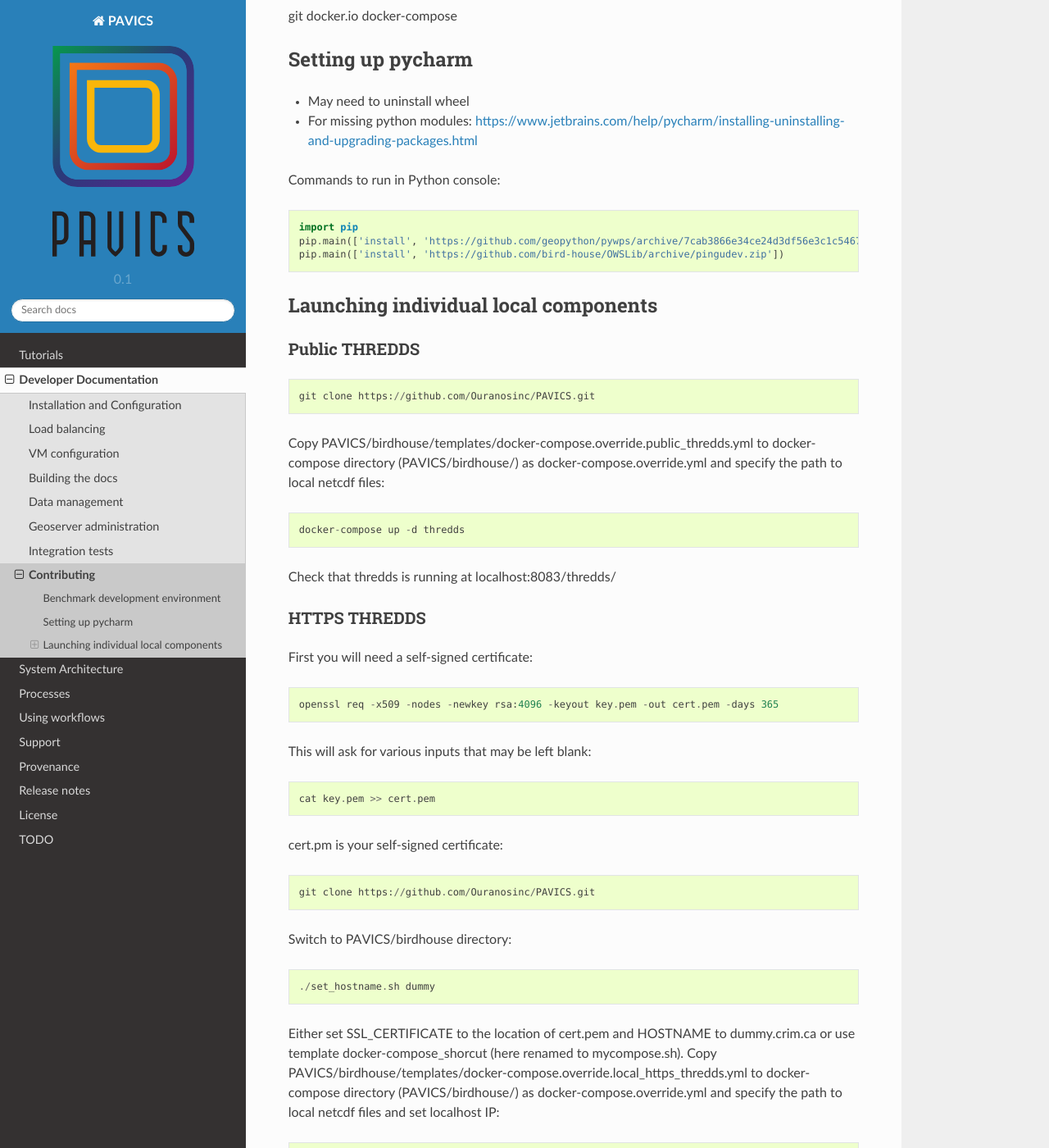
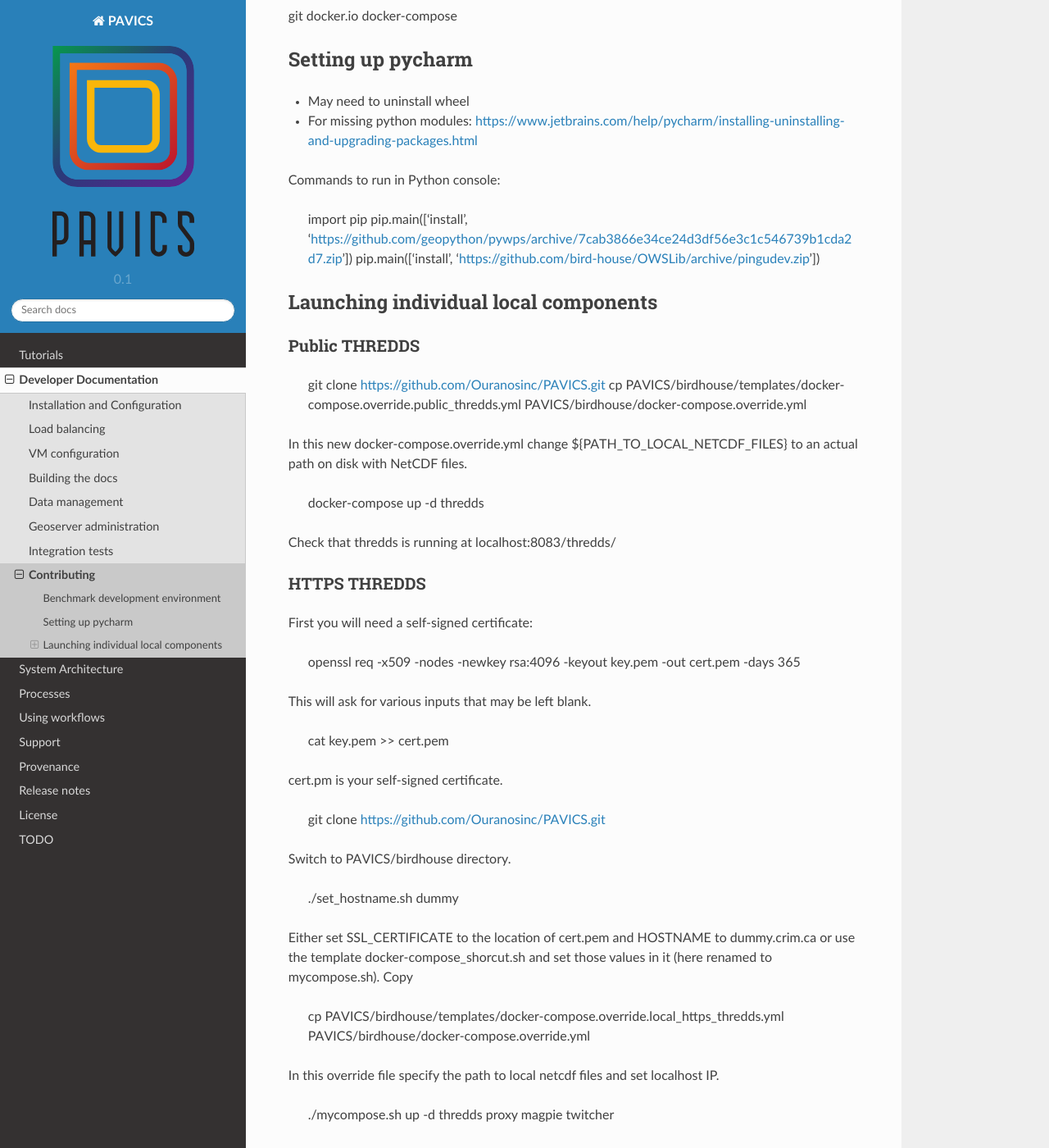
Before and after one commit to Ouranosinc/pavics-sdi, a Sphinx documentation site: the page built from docs/source/dev/contributing.rst, in a window 1280 px wide and 1400 px high, scrolled down 496 px. Shown: the whole window at 82% size. Built offline with Sphinx 7.4.7 and the Read the Docs theme 2.0.0, drawn with Linux system fonts in a browser that asks for light colours; some of the changed text lies outside the part shown.

Commit message:
Clean up contributing documentation

```diff
--- a/docs/source/dev/contributing.rst
+++ b/docs/source/dev/contributing.rst
@@ -27,7 +27,7 @@ Setting up pycharm
 - May need to uninstall wheel
 - For missing python modules: https://www.jetbrains.com/help/pycharm/installing-uninstalling-and-upgrading-packages.html
 
-Commands to run in Python console::
+Commands to run in Python console:
 
     import pip
     pip.main(['install', 'https://github.com/geopython/pywps/archive/7cab3866e34ce24d3df56e3c1c546739b1cda2d7.zip'])
@@ -40,13 +40,11 @@ Launching individual local components
 Public THREDDS
 --------------
 
-::
+    git clone https://github.com/Ouranosinc/PAVICS.git
+    cp PAVICS/birdhouse/templates/docker-compose.override.public_thredds.yml PAVICS/birdhouse/docker-compose.override.yml
 
-    git clone https://github.com/Ouranosinc/PAVICS.git
-
-Copy PAVICS/birdhouse/templates/docker-compose.override.public_thredds.yml
-to docker-compose directory (PAVICS/birdhouse/) as docker-compose.override.yml
-and specify the path to local netcdf files::
+In this new docker-compose.override.yml change ${PATH_TO_LOCAL_NETCDF_FILES}
+to an actual path on disk with NetCDF files.
 
     docker-compose up -d thredds
 
@@ -55,28 +53,30 @@ Check that thredds is running at localhost:8083/thredds/
 HTTPS THREDDS
 -------------
 
-First you will need a self-signed certificate::
+First you will need a self-signed certificate:
 
     openssl req -x509 -nodes -newkey rsa:4096 -keyout key.pem -out cert.pem -days 365
 
-This will ask for various inputs that may be left blank::
+This will ask for various inputs that may be left blank.
 
     cat key.pem >> cert.pem
 
-cert.pm is your self-signed certificate::
+cert.pm is your self-signed certificate.
 
     git clone https://github.com/Ouranosinc/PAVICS.git
 
-Switch to PAVICS/birdhouse directory::
+Switch to PAVICS/birdhouse directory.
 
     ./set_hostname.sh dummy
 
 Either set SSL_CERTIFICATE to the location of cert.pem and HOSTNAME to
-dummy.crim.ca or use template docker-compose_shorcut (here renamed to
-mycompose.sh). Copy
-PAVICS/birdhouse/templates/docker-compose.override.local_https_thredds.yml to
-docker-compose directory (PAVICS/birdhouse/) as docker-compose.override.yml and
-specify the path to local netcdf files and set localhost IP::
+dummy.crim.ca or use the template docker-compose_shorcut.sh and set those
+values in it (here renamed to mycompose.sh). Copy
+
+    cp PAVICS/birdhouse/templates/docker-compose.override.local_https_thredds.yml PAVICS/birdhouse/docker-compose.override.yml
+
+In this override file specify the path to local netcdf files and set
+localhost IP.
 
     ./mycompose.sh up -d thredds proxy magpie twitcher
 
```
